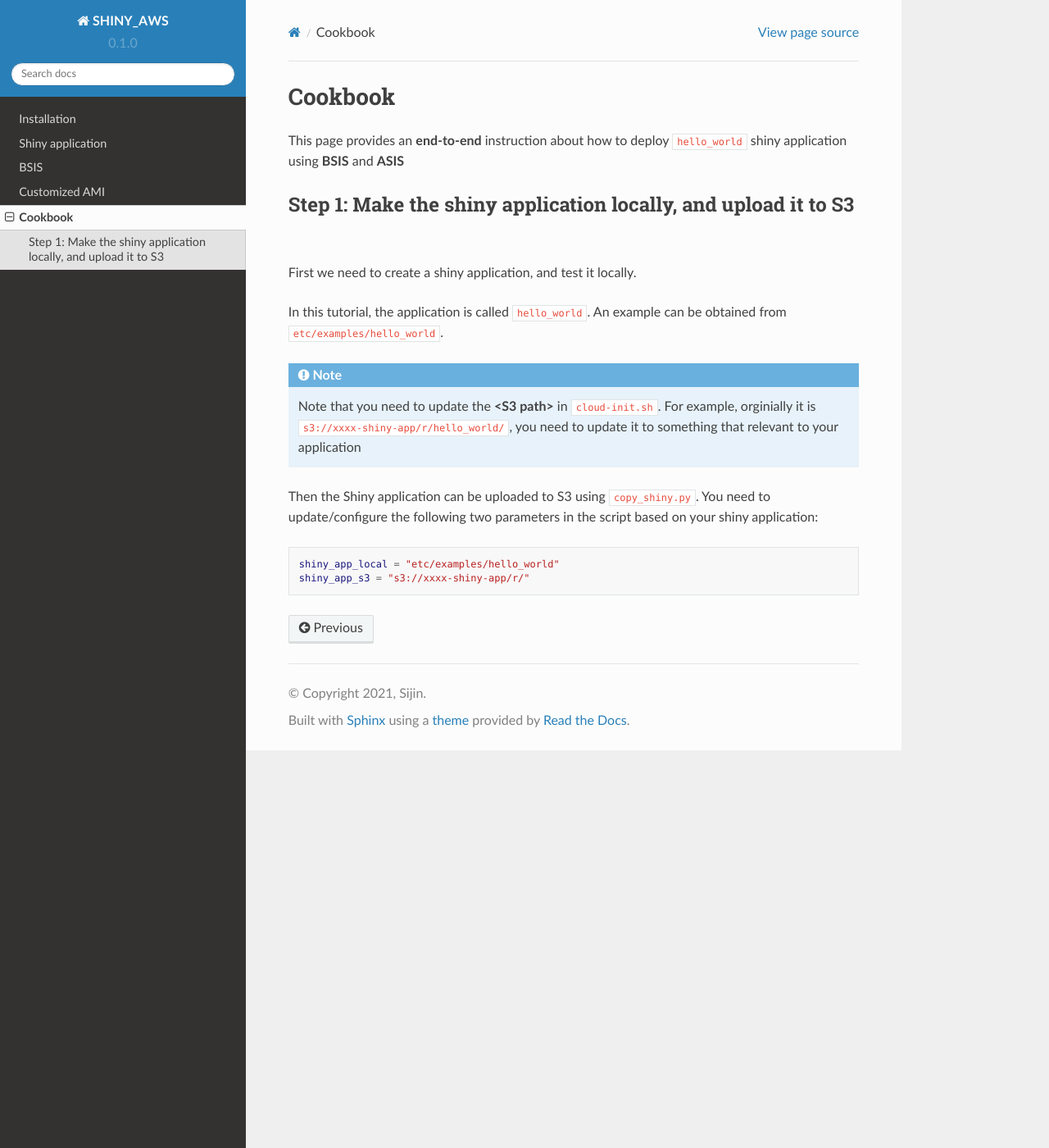
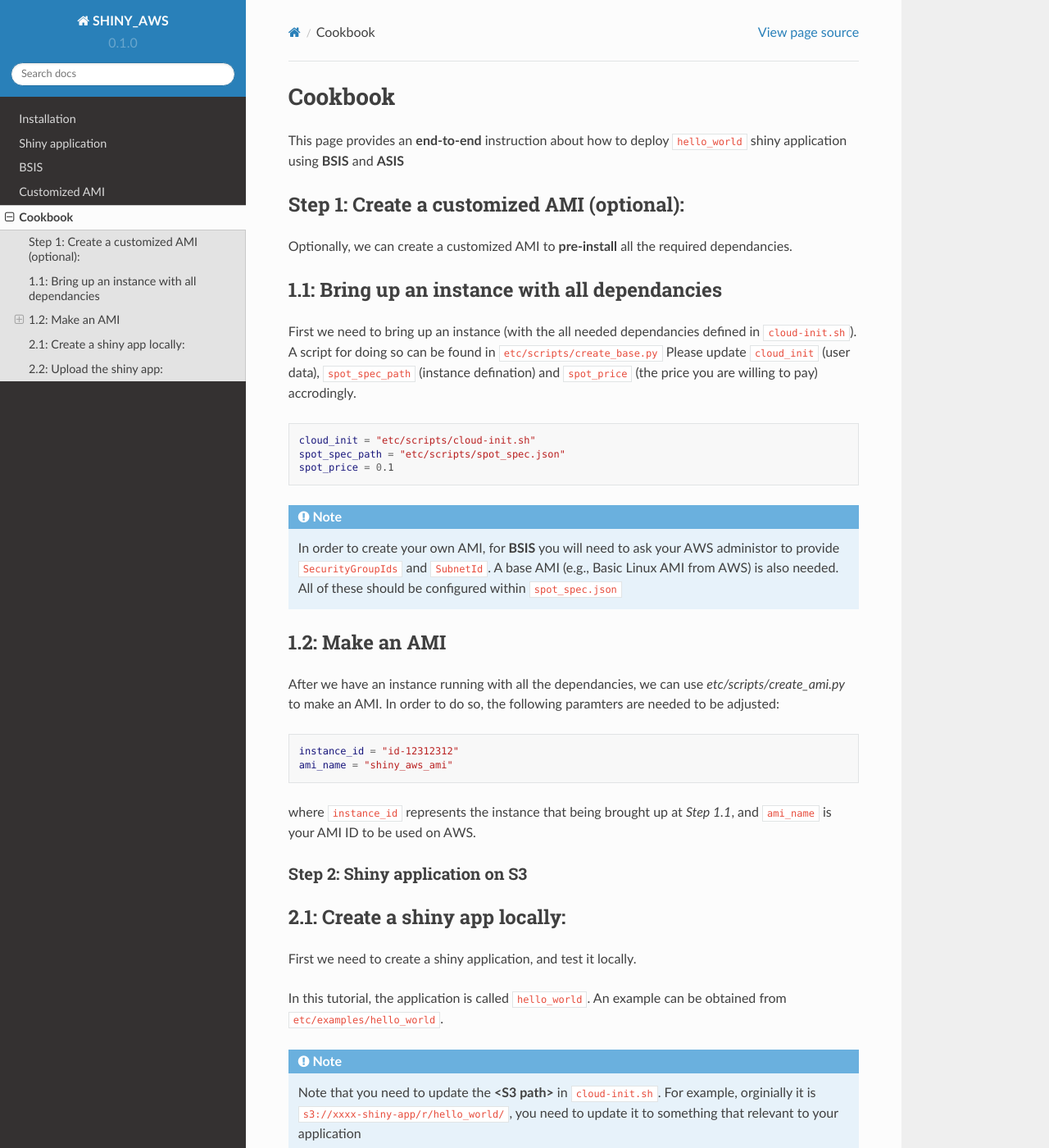
Before and after one commit to jzanetti/shiny_aws, a Sphinx documentation site: the page built from doc/source/Cookbook.rst, in a window 1280 px wide and 1400 px high. Shown: the whole window at 82% size. Built offline with Sphinx 7.4.7 and the Read the Docs theme 2.0.0, drawn with Linux system fonts in a browser that asks for light colours; some of the changed text lies outside the part shown.

Commit message:
update cookbook

```diff
--- a/doc/source/Cookbook.rst
+++ b/doc/source/Cookbook.rst
@@ -3,8 +3,47 @@ Cookbook
 
 This page provides an **end-to-end** instruction about how to deploy ``hello_world`` shiny application using **BSIS** and **ASIS**
 
-Step 1: Make the shiny application locally, and upload it to S3
+
+Step 1: Create a customized AMI (optional):
+"""""""""
+Optionally, we can create a customized AMI to **pre-install** all the required dependancies.
+
+1.1: Bring up an instance with all dependancies
+"""""""""
+
+First we need to bring up an instance (with the all needed dependancies defined in ``cloud-init.sh``). A script for doing so can be found in ``etc/scripts/create_base.py``
+Please update ``cloud_init`` (user data), ``spot_spec_path`` (instance defination) and ``spot_price`` (the price you are willing to pay) accrodingly.
+
+.. code-block:: bash
+
+    cloud_init = "etc/scripts/cloud-init.sh"
+    spot_spec_path = "etc/scripts/spot_spec.json"
+    spot_price = 0.1
+
+
+.. note::
+
+    In order to create your own AMI, for **BSIS** you will need to ask your AWS administor to provide ``SecurityGroupIds`` and ``SubnetId``. A base AMI (e.g., Basic Linux AMI from AWS) is also needed.
+    All of these should be configured within ``spot_spec.json``
+
+1.2: Make an AMI
+"""""""""
+
+After we have an instance running with all the dependancies, we can use `etc/scripts/create_ami.py` to make an AMI. In order to do so, the following paramters are needed to be adjusted:
+
+.. code-block:: bash
+
+    instance_id = "id-12312312"
+    ami_name = "shiny_aws_ami"
+
+where ``instance_id`` represents the instance that being brought up at `Step 1.1`, and ``ami_name`` is your AMI ID to be used on AWS.
+
+
+Step 2: Shiny application on S3
 ***********
+
+2.1: Create a shiny app locally:
+"""""""""
 First we need to create a shiny application, and test it locally.
 
 In this tutorial, the application is called ``hello_world``. An example can be obtained from ``etc/examples/hello_world``.
@@ -13,9 +52,13 @@ In this tutorial, the application is called ``hello_world``. An example can be o
 
     Note that you need to update the **<S3 path>** in ``cloud-init.sh``. For example, orginially it is ``s3://xxxx-shiny-app/r/hello_world/``, you need to update it to something that relevant to your application
 
-Then the Shiny application can be uploaded to S3 using ``copy_shiny.py``. You need to update/configure the following two parameters in the script based on your shiny application:
+2.2: Upload the shiny app:
+"""""""""
+Then the Shiny application can be uploaded to S3 using ``etc/scripts/copy_shiny.py``. You need to update/configure the following two parameters in the script based on your shiny application:
 
 .. code-block:: bash
 
     shiny_app_local = "etc/examples/hello_world"
     shiny_app_s3 = "s3://xxxx-shiny-app/r/"
+
+where ``shiny_app_local`` is the place where your application sits locally, and ``shiny_app_s3`` is where the application to be uploaded (it must be consistent with **<S3 path>** in `Section 2.1`)
```
Also changed, not shown: 2 other files.
